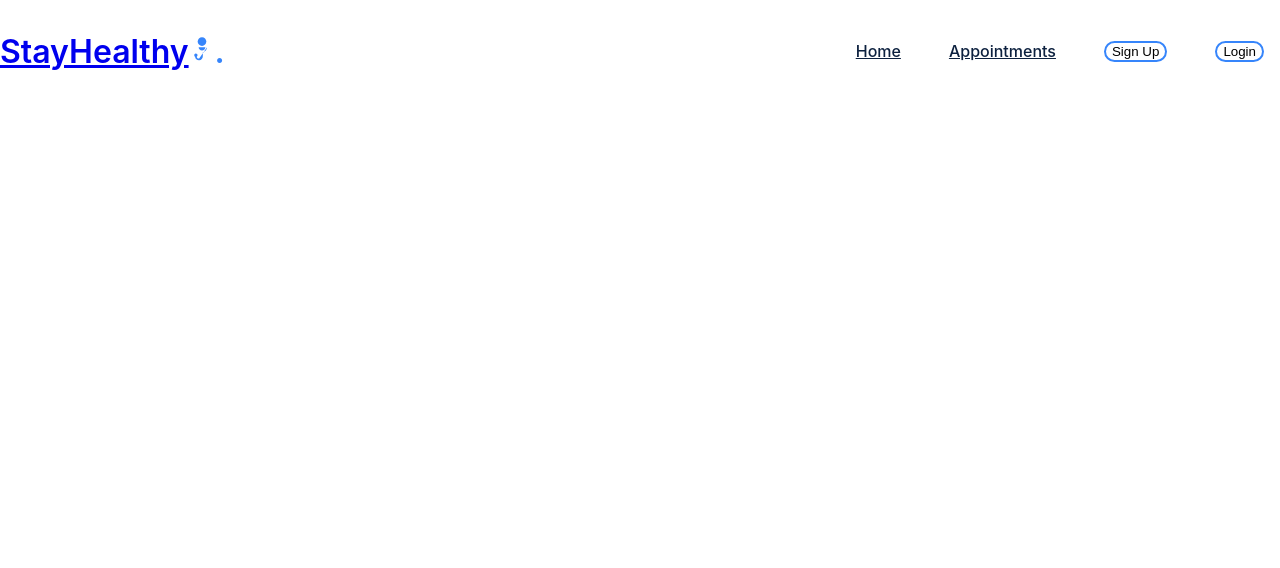
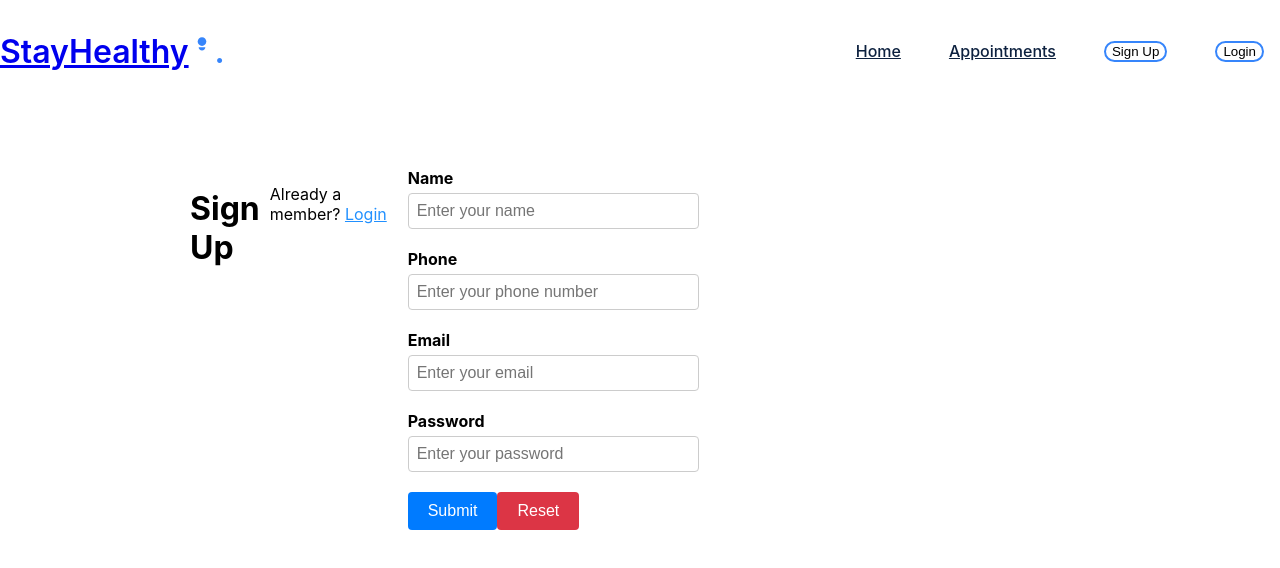
Before and after one commit to Stergianni/test_med_app, a React (Create React App) app: page /signup in a window 1280 px wide. Shown: the top 568 px of the page. Built offline with nearby package versions, Linux system fonts and the light colour scheme.

Commit message:
Exercise 2: Sign Up and Login components

```diff
--- a/src/App.js
+++ b/src/App.js
@@ -1,26 +1,26 @@
 // Import necessary modules from React library
-import React, { useEffect } from 'react';
+import React from 'react';
 
 // Import components for routing from react-router-dom library
 import { BrowserRouter, Routes, Route } from "react-router-dom";
 
-// Import custom Navbar component
+// Import custom components
 import Navbar from './Components/Navbar/Navbar';
+import Sign_Up from './Components/Sign_Up/Sign_Up';
+import Login from './Components/Login/Login';
 
-// Function component for the main App
 function App() {
-
-  // Render the main App component
   return (
     <div className="App">
       {/* Set up BrowserRouter for routing */}
       <BrowserRouter>
         {/* Display the Navbar component */}
-          <Navbar/>
+        <Navbar />
 
         {/* Set up the Routes for different pages */}
         <Routes>
-            {/* Define individual Route components for different pages */}
+          <Route path="/signup" element={<Sign_Up />} />
+          <Route path="/login" element={<Login />} />
         </Routes>
       </BrowserRouter>
     </div>
@@ -29,29 +29,3 @@ function App() {
 
 // Export the App component as the default export
 export default App;
-
-// import logo from './logo.svg';
-// import './App.css';
-
-// function App() {
-//   return (
-//     <div className="App">
-//       <header className="App-header">
-//         <img src={logo} className="App-logo" alt="logo" />
-//         <p>
-//           Edit <code>src/App.js</code> and save to reload.
-//         </p>
-//         <a
-//           className="App-link"
-//           href="https://reactjs.org"
-//           target="_blank"
-//           rel="noopener noreferrer"
-//         >
-//           Learn React
-//         </a>
-//       </header>
-//     </div>
-//   );
-// }
-
-// export default App;
--- /dev/null
+++ b/src/Components/Login/Login.js
@@ -0,0 +1,64 @@
+import React, { useState } from "react";
+import { Link } from "react-router-dom";
+import "./Login.css";
+
+const Login = () => {
+  const [formData, setFormData] = useState({
+    email: "",
+    password: "",
+  });
+
+  const [errors, setErrors] = useState({});
+
+  const handleChange = (e) => {
+    setFormData({ ...formData, [e.target.name]: e.target.value });
+  };
+
+  const validate = () => {
+    let errors = {};
+    if (!formData.email.match(/^\S+@\S+\.\S+$/)) errors.email = "Enter a valid email";
+    if (formData.password.length < 6) errors.password = "Password must be at least 6 characters";
+    return errors;
+  };
+
+  const handleSubmit = (e) => {
+    e.preventDefault();
+    const validationErrors = validate();
+    if (Object.keys(validationErrors).length === 0) {
+      alert("Login successful!");
+    } else {
+      setErrors(validationErrors);
+    }
+  };
+
+  return (
+    <div className="container">
+      <div className="login-grid">
+        <h2>Login</h2>
+        <p>
+          New member? <Link to="/signup" style={{ color: "#2190FF" }}>Sign Up Here</Link>
+        </p>
+        <form onSubmit={handleSubmit}>
+          <div className="form-group">
+            <label>Email</label>
+            <input type="email" name="email" value={formData.email} onChange={handleChange} className="form-control" placeholder="Enter your email" />
+            {errors.email && <span className="error">{errors.email}</span>}
+          </div>
+
+          <div className="form-group">
+            <label>Password</label>
+            <input type="password" name="password" value={formData.password} onChange={handleChange} className="form-control" placeholder="Enter your password" />
+            {errors.password && <span className="error">{errors.password}</span>}
+          </div>
+
+          <div className="btn-group">
+            <button type="submit" className="btn btn-primary">Login</button>
+            <button type="reset" className="btn btn-danger" onClick={() => setFormData({ email: "", password: "" })}>Reset</button>
+          </div>
+        </form>
+      </div>
+    </div>
+  );
+};
+
+export default Login;
--- a/src/Components/Navbar/Navbar.js
+++ b/src/Components/Navbar/Navbar.js
@@ -1,34 +1,19 @@
-import React, { useState } from "react";
-import "./Navbar.css"; // Importing CSS file for styling
-import { Link } from "react-router-dom"; // Importing Link for navigation
+import React from 'react';
+import { Link } from 'react-router-dom';
+import './Navbar.css';
 
 const Navbar = () => {
-  const [isOpen, setIsOpen] = useState(false); // State for toggling menu
-
-  // Function to toggle menu visibility
-  const handleClick = () => {
-    setIsOpen(!isOpen);
-  };
-
   return (
     <nav>
-      {/* Navigation logo section */}
       <div className="nav__logo">
         <Link to="/">
           StayHealthy
-          <svg
-            xmlns="http://www.w3.org/2000/svg"
-            height="26"
-            width="26"
-            viewBox="0 0 1000 1000"
-            style={{ fill: "#3685fb" }}
-          >
+          <svg xmlns="http://www.w3.org/2000/svg" height="26" width="26" viewBox="0 0 1000 1000" style={{ fill: "#3685fb" }}>
             <title>Doctor With Stethoscope SVG icon</title>
             <g>
               <g>
                 <path d="M499.8,10c91.7,0,166,74.3,166,166c0,91.7-74.3,166-166,166c-91.7,0-166-74.3-166-166C333.8,84.3,408.1,10,499.8,10z"></path>
                 <path d="M499.8,522.8c71.2,0,129.1-58.7,129.1-129.1H370.6C370.6,464.1,428.6,522.8,499.8,522.8z"></path>
-                <path d="M693.2,395c-0.7,94.9-70.3,173.7-160.8,188.9v155.9c0,80.3-60.7,150.8-140.8,155.3c-83,4.7-152.7-58.9-157.6-139.7c-22-12.8-35.6-38.5-30.3-66.7c4.7-25.1,25.5-45.6,50.8-49.9c39.7-6.7,74.1,23.7,74.1,62.1c0,23-12.3,43-30.7,54.1c4.7,45.4,45.1,80.4,92.6,76c44.6-4,77.2-44...."></path>
               </g>
             </g>
           </svg>
@@ -36,13 +21,11 @@ const Navbar = () => {
         <span>.</span>
       </div>
 
-      {/* Navigation icon section */}
-      <div className="nav__icon" onClick={handleClick}>
-        <i className={isOpen ? "fa fa-times" : "fa fa-bars"}></i>
+      <div className="nav__icon">
+        <i className="fa fa-bars"></i>
       </div>
 
-      {/* Navigation links */}
-      <ul className={isOpen ? "nav__links active" : "nav__links"}>
+      <ul className="nav__links active">
         <li className="link">
           <Link to="/">Home</Link>
         </li>
--- /dev/null
+++ b/src/Components/Sign_Up/Sign_Up.js
@@ -0,0 +1,80 @@
+import React, { useState } from "react";
+import { Link } from "react-router-dom";
+import "./Sign_Up.css";
+
+const Sign_Up = () => {
+  const [formData, setFormData] = useState({
+    name: "",
+    phone: "",
+    email: "",
+    password: "",
+  });
+
+  const [errors, setErrors] = useState({});
+
+  const handleChange = (e) => {
+    setFormData({ ...formData, [e.target.name]: e.target.value });
+  };
+
+  const validate = () => {
+    let errors = {};
+    if (!formData.name) errors.name = "Name is required";
+    if (!formData.phone.match(/^\d{10}$/)) errors.phone = "Enter a valid 10-digit phone number";
+    if (!formData.email.match(/^\S+@\S+\.\S+$/)) errors.email = "Enter a valid email";
+    if (formData.password.length < 6) errors.password = "Password must be at least 6 characters";
+    return errors;
+  };
+
+  const handleSubmit = (e) => {
+    e.preventDefault();
+    const validationErrors = validate();
+    if (Object.keys(validationErrors).length === 0) {
+      alert("Sign-up successful!");
+    } else {
+      setErrors(validationErrors);
+    }
+  };
+
+  return (
+    <div className="container">
+      <div className="signup-grid">
+        <h1>Sign Up</h1>
+        <p>
+          Already a member? <Link to="/login" style={{ color: "#2190FF" }}>Login</Link>
+        </p>
+        <form onSubmit={handleSubmit}>
+          <div className="form-group">
+            <label>Name</label>
+            <input type="text" name="name" value={formData.name} onChange={handleChange} className="form-control" placeholder="Enter your name" />
+            {errors.name && <span className="error">{errors.name}</span>}
+          </div>
+
+          <div className="form-group">
+            <label>Phone</label>
+            <input type="tel" name="phone" value={formData.phone} onChange={handleChange} className="form-control" placeholder="Enter your phone number" />
+            {errors.phone && <span className="error">{errors.phone}</span>}
+          </div>
+
+          <div className="form-group">
+            <label>Email</label>
+            <input type="email" name="email" value={formData.email} onChange={handleChange} className="form-control" placeholder="Enter your email" />
+            {errors.email && <span className="error">{errors.email}</span>}
+          </div>
+
+          <div className="form-group">
+            <label>Password</label>
+            <input type="password" name="password" value={formData.password} onChange={handleChange} className="form-control" placeholder="Enter your password" />
+            {errors.password && <span className="error">{errors.password}</span>}
+          </div>
+
+          <div className="btn-group">
+            <button type="submit" className="btn btn-primary">Submit</button>
+            <button type="reset" className="btn btn-danger" onClick={() => setFormData({ name: "", phone: "", email: "", password: "" })}>Reset</button>
+          </div>
+        </form>
+      </div>
+    </div>
+  );
+};
+
+export default Sign_Up;
```
Lines whose indentation alone changed are shown as unchanged.
